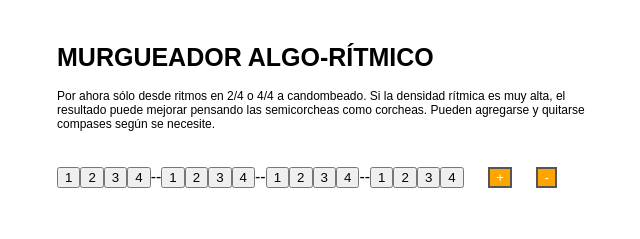
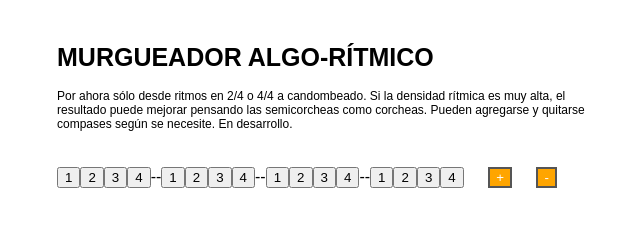
Before and after one commit to francorule/algo-ritmico, a plain HTML site: page index.html in a window 1280 px wide. Shown: the top 239 px of the page, 308-948 px from the left. Drawn offline with nearby package versions, Linux system fonts and the light colour scheme.

Commit message:
Add files via upload

```diff
--- a/index.html
+++ b/index.html
@@ -42,7 +42,7 @@
 		<div id="contenedor">
 			<br />
 			<h1>MURGUEADOR ALGO-RÍTMICO</h1>
-			<span>Por ahora sólo desde ritmos en 2/4 o 4/4 a candombeado. Si la densidad rítmica es muy alta, el resultado puede mejorar pensando las semicorcheas como corcheas. Pueden agregarse y quitarse compases según se necesite.</span>
+			<span>Por ahora sólo desde ritmos en 2/4 o 4/4 a candombeado. Si la densidad rítmica es muy alta, el resultado puede mejorar pensando las semicorcheas como corcheas. Pueden agregarse y quitarse compases según se necesite. En desarrollo.</span>
 			<br />
 			<div id="entrada">
 			</div>
```
